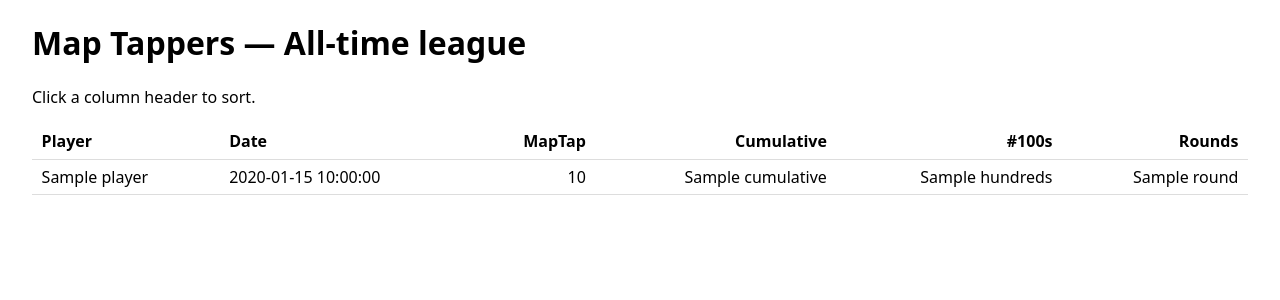
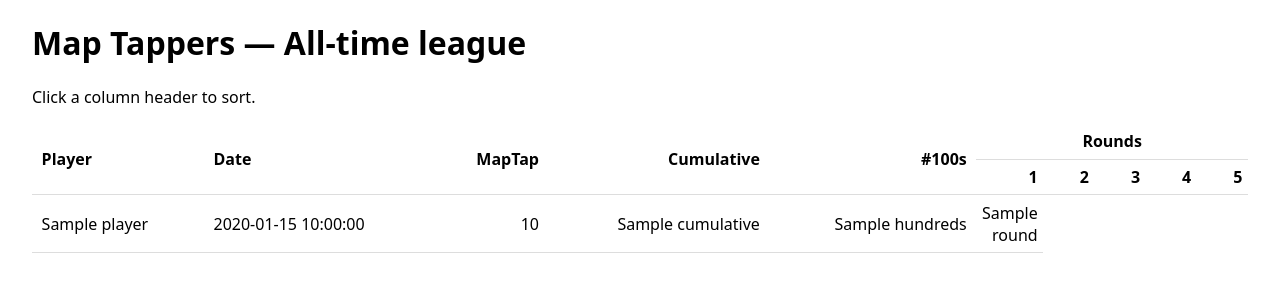
Before and after one commit to DanielChicot/maptap, a FastAPI app: template src/maptap/templates/index.html in a window 1280 px wide. Shown: the part 54-354 px from the top of the page. Run offline with FastAPI, Linux system fonts and the light colour scheme; the template is opened without the code that fills it: most values are stand-ins (such as "Sample title", 1, 10 or a date in 2020).

Commit message:
feat: split Rounds into five right-aligned sub-columns

```diff
--- a/src/maptap/templates/base.html
+++ b/src/maptap/templates/base.html
@@ -13,6 +13,8 @@
         th[data-sort] { cursor: pointer; user-select: none; }
         th[data-sort]:hover { background: #f0f0f0; }
         caption { text-align: left; font-weight: bold; margin-bottom: .5rem; }
+        th.rounds-group { text-align: center; }
+        th.round, td.round { text-align: right; width: 2.5em; padding-left: .35rem; padding-right: .35rem; font-variant-numeric: tabular-nums; }
     </style>
 </head>
 <body>
--- a/src/maptap/templates/index.html
+++ b/src/maptap/templates/index.html
@@ -6,12 +6,19 @@
 <table id="league">
     <thead>
         <tr>
-            <th>Player</th>
-            <th>Date</th>
-            <th data-sort="number">MapTap</th>
-            <th data-sort="number">Cumulative</th>
-            <th data-sort="number">#100s</th>
-            <th>Rounds</th>
+            <th rowspan="2">Player</th>
+            <th rowspan="2">Date</th>
+            <th rowspan="2" data-sort="number">MapTap</th>
+            <th rowspan="2" data-sort="number">Cumulative</th>
+            <th rowspan="2" data-sort="number">#100s</th>
+            <th class="rounds-group" colspan="5">Rounds</th>
+        </tr>
+        <tr>
+            <th class="round">1</th>
+            <th class="round">2</th>
+            <th class="round">3</th>
+            <th class="round">4</th>
+            <th class="round">5</th>
         </tr>
     </thead>
     <tbody>
@@ -22,7 +29,7 @@
             <td>{{ e.maptap_score }}</td>
             <td>{{ e.cumulative }}</td>
             <td>{{ e.hundreds }}</td>
-            <td>{{ e.rounds | join(" ") }}</td>
+            {% for r in e.rounds %}<td class="round">{{ r }}</td>{% endfor %}
         </tr>
         {% endfor %}
     </tbody>
```
